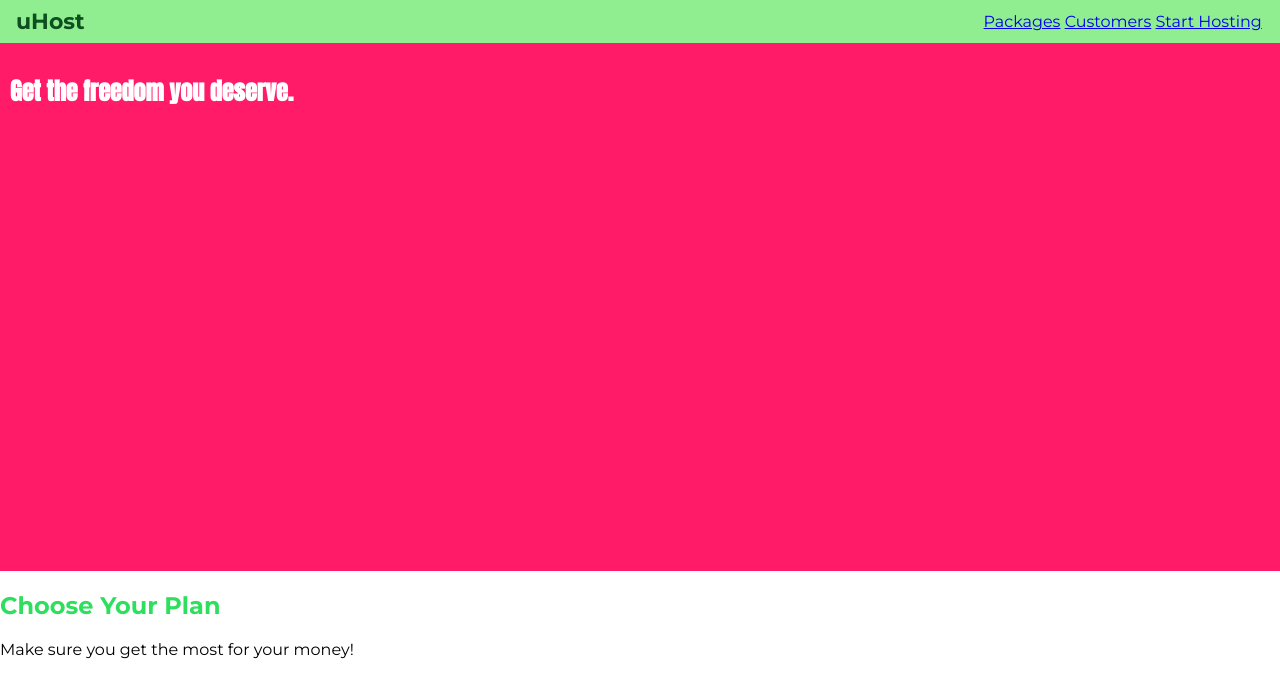
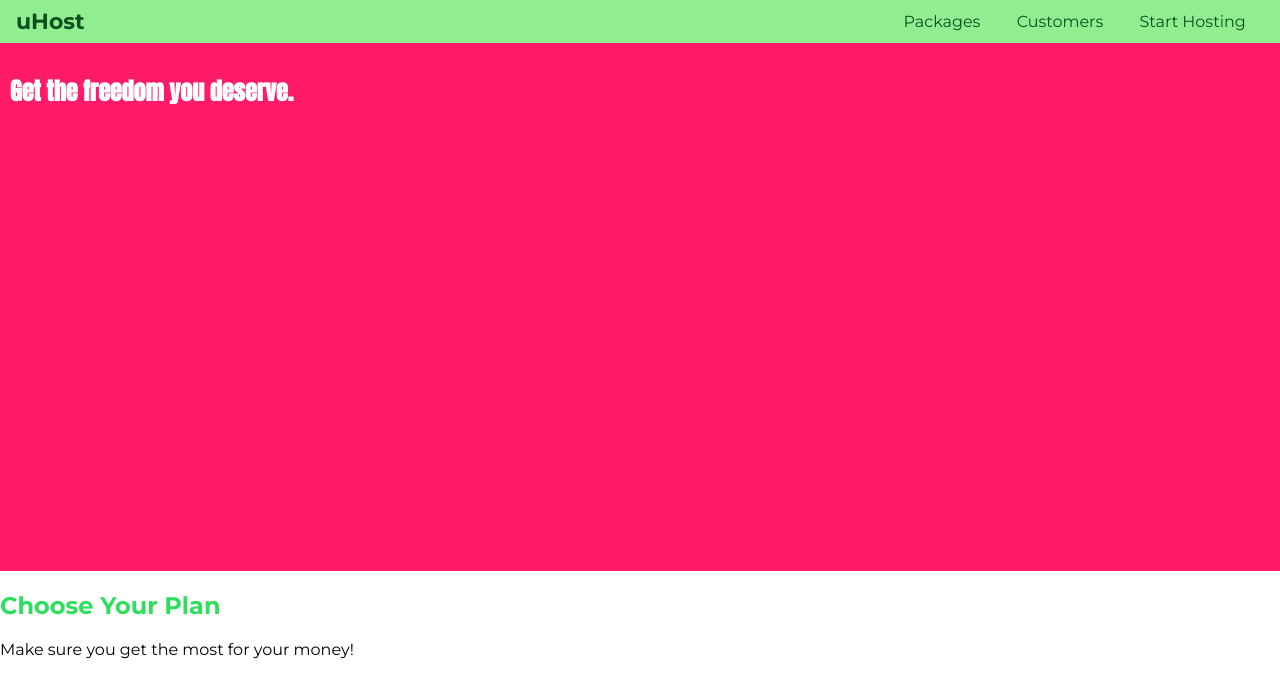
Before and after one commit to rickcarvlh/CSS_CompleteGuidePractice, a plain HTML site: page 02-introducing-the-box-model/index.html in a window 1280 px wide. Drawn offline with Linux system fonts and the light colour scheme.

Commit message:
pseudo classes

```diff
--- a/02-introducing-the-box-model/main.css
+++ b/02-introducing-the-box-model/main.css
@@ -80,8 +80,27 @@ body {
 
 }
 
+
+
 .main-nav-item{
     /* ganha o comporto  de elemntos block apwsar de ainda serem elemnetos inline
     faz com ja seja possivel adicionar padding e margin*/
     display: inline-block;
+
 }
+
+.main-nav-item  a {
+    text-decoration: none;
+    color: #0e4f1f;
+    /* top and bottom left and righ */
+    margin: 0 16px;
+}
+
+/*  PSEUDO CLASSES */
+.main-nav-item a:hover {
+    color: white;
+}
+
+.main-nav-item a:active {
+    color: white;
+}
```
